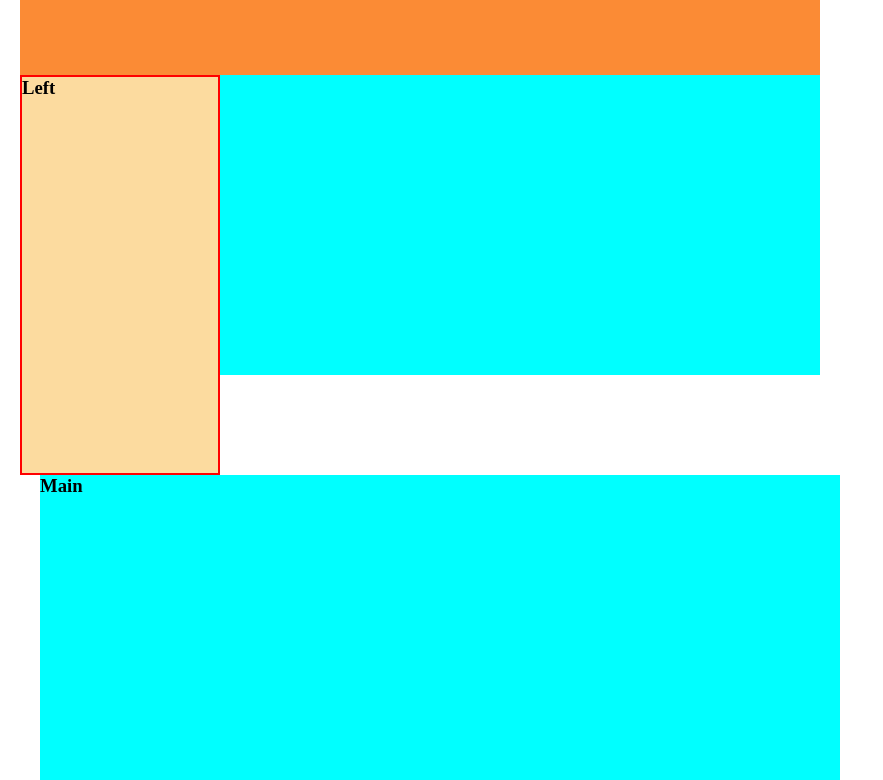
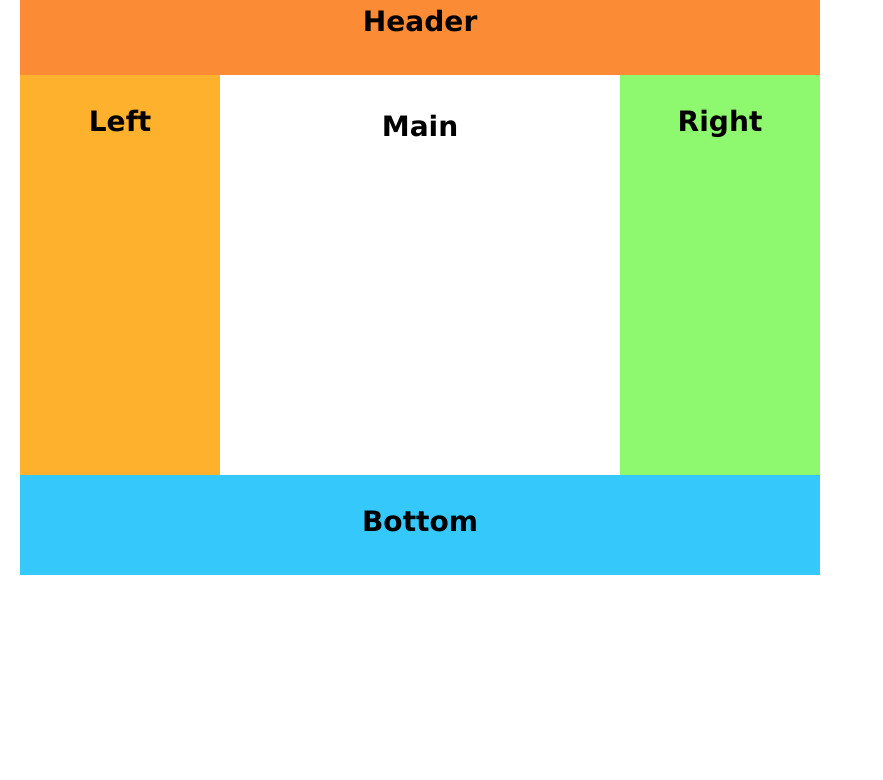
Before and after one commit to abdulghaniag/Gallery-Responsive, a plain HTML site: page responsive.html in a window 1280 px wide. Shown: the part 102-882 px from the top of the page, without its empty margins (0-883 px from the left). After the commit the page ends 800 px from the top, so only its background shows below. Drawn offline with Linux system fonts and the light colour scheme.

Commit message:
assignment 2 done

```diff
--- a/responsive.html
+++ b/responsive.html
@@ -24,33 +24,69 @@
     }
     .main{
         width: 800px;
-        height: 400px;
+        height: 600px;
         margin-left: 20px;
-        background-color: aqua;
+        /* background-color: rgb(234, 255, 0); */
+
     }
     .head{
         width: 100%;
         height:  100px;
         background-color: rgb(251, 139, 53);
+        text-align: center;
+        padding-top: 30px;
+        font-size: x-large;
+        font-family: 'Lucida Sans', 'Lucida Sans Regular', 'Lucida Grande', 'Lucida Sans Unicode', Geneva, Verdana, sans-serif;
     }
     .left{
         width: 200px;
         height: 400px;
-        background-color: rgb(252, 219, 159);
-        border: 2px solid red;
+        background-color: rgb(253, 177, 45);
+        /* border: 2px solid red; */
+        text-align: center;
+        padding-top: 30px;
+        font-size: x-large;
+        font-family: 'Lucida Sans', 'Lucida Sans Regular', 'Lucida Grande', 'Lucida Sans Unicode', Geneva, Verdana, sans-serif;
     }
     .right{
         width: 200px;
         height: 400px;
-        background-color: rgb(89, 248, 20);
-        border: 2px solid red;
+        background-color: rgb(142, 249, 110);
+        /* border: 2px solid red; */
+        text-align: center;
+        padding-top: 30px;
+        font-size: x-large;
+        font-family: 'Lucida Sans', 'Lucida Sans Regular', 'Lucida Grande', 'Lucida Sans Unicode', Geneva, Verdana, sans-serif;
+    }
+    .center{
+        width: 400px;
+        height: 400px;
+        /* background-color: aqua; */
+        text-align: center;
+        padding-top: 35px;
+        font-size: x-large;
+        font-family: 'Lucida Sans', 'Lucida Sans Regular', 'Lucida Grande', 'Lucida Sans Unicode', Geneva, Verdana, sans-serif;
+    }
+    .merge{
+        display: flex;
+
+    }
+    .bottom{
+        text-align: center;
+        padding-top: 30px;
+        font-size: x-large;
+        font-family: 'Lucida Sans', 'Lucida Sans Regular', 'Lucida Grande', 'Lucida Sans Unicode', Geneva, Verdana, sans-serif;
+        width: 100%;
+        height:  100px;
+        background-color: rgb(53, 201, 251);
     }
     .li{
         width: 200px;
         height: 400px;
         background-color: rgb(252, 219, 159);
-        border: 2px solid red;
+        /* border: 2px solid red; */
     }
+
     </style>
 </head>
 <body>
@@ -60,9 +96,12 @@
     </ul>
     <div class="main">
 <div class="head"><h3>Header</h3></div>
+<div class="merge">
 <div class="left"><h3>Left</h3></div>
-<div class="main"><h3>Main</h3></div>
+<div class="center"><h3>Main</h3></div>
 <div class="right"><h3>Right</h3></div>
+</div>
+<div class="bottom"><h3>Bottom</h3></div>
     </div>
 </body>
 </html>
```
